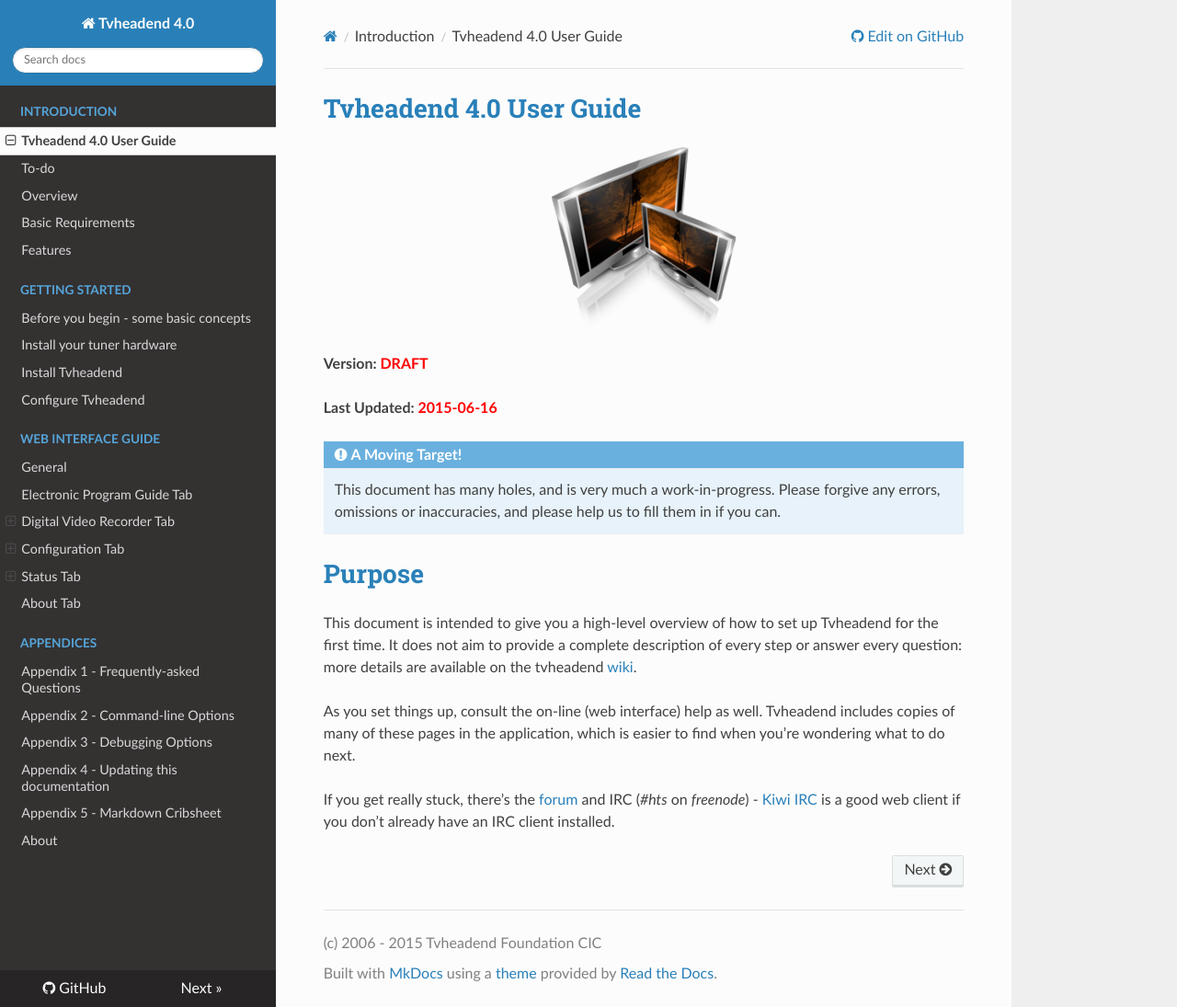
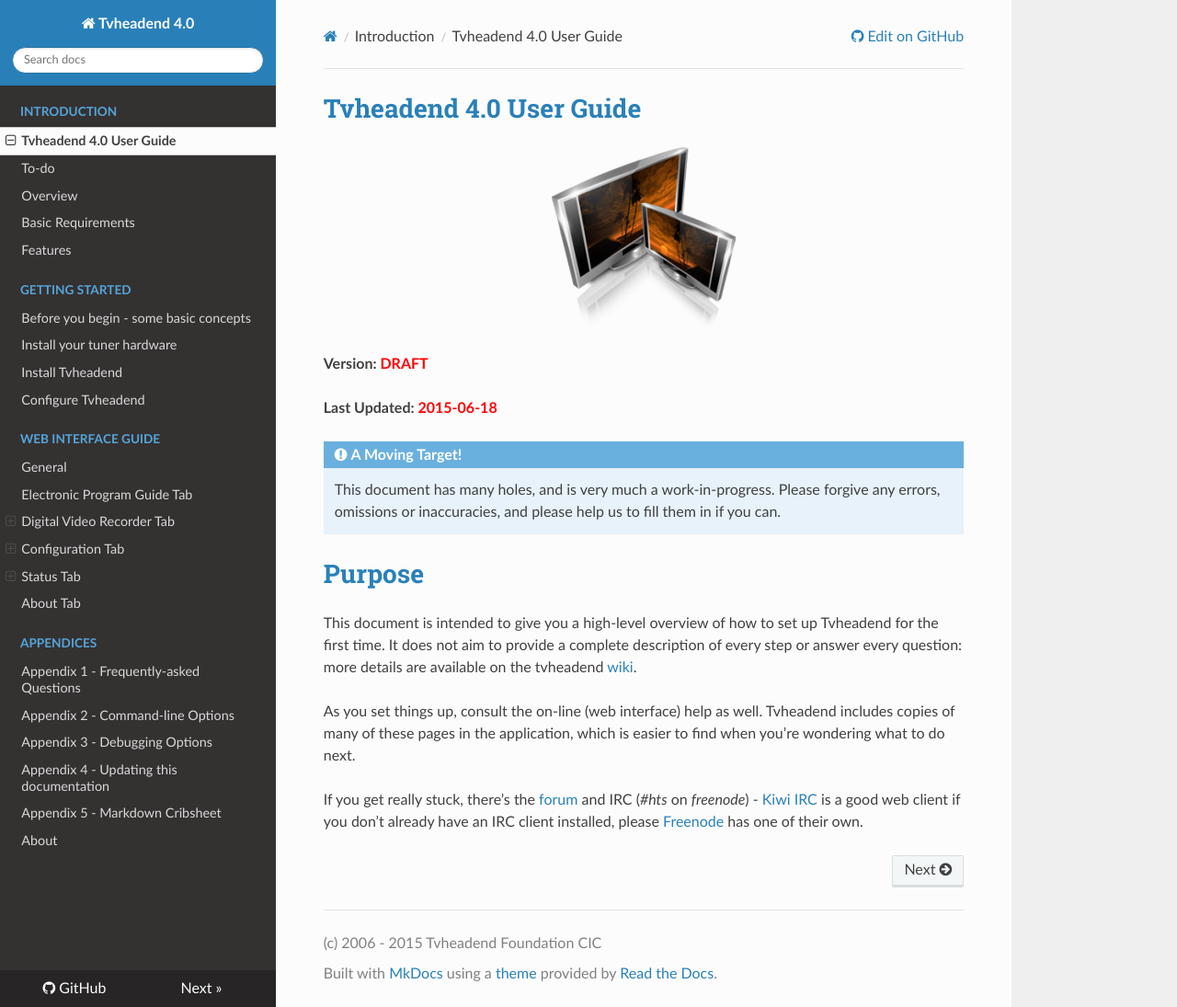
Before and after one commit to tvheadend/tvheadend-documentation, an MkDocs documentation site: the page built from docs/index.md, in a window 1280 px wide and 1095 px high. Shown: the whole window at 92% size. Built offline with MkDocs 1.6.1, drawn with Linux system fonts in a browser that asks for light colours; nearby versions of some CDN libraries; old or Windows-style settings are respelled for this version of MkDocs.

Commit message:
Index: Update date, add Freenode web IRC client

```diff
--- a/docs/index.md
+++ b/docs/index.md
@@ -4,7 +4,7 @@
 
 **Version: <font color=red>DRAFT</font>**
 
-**Last Updated: <font color=red>2015-06-16</font>**
+**Last Updated: <font color=red>2015-06-18</font>**
 
 <div class="admonition note">
 <p class="admonition-title">A Moving Target!</p>
@@ -25,4 +25,5 @@
 
 If you get really stuck, there's the [forum](https://tvheadend.org/projects/tvheadend/boards)
 and IRC (*#hts* on *freenode*) - [Kiwi IRC](https://kiwiirc.com/) is a good web
-client if you don't already have an IRC client installed.
+client if you don't already have an IRC client installed, please [Freenode](https://webchat.freenode.net/)
+has one of their own.
```
